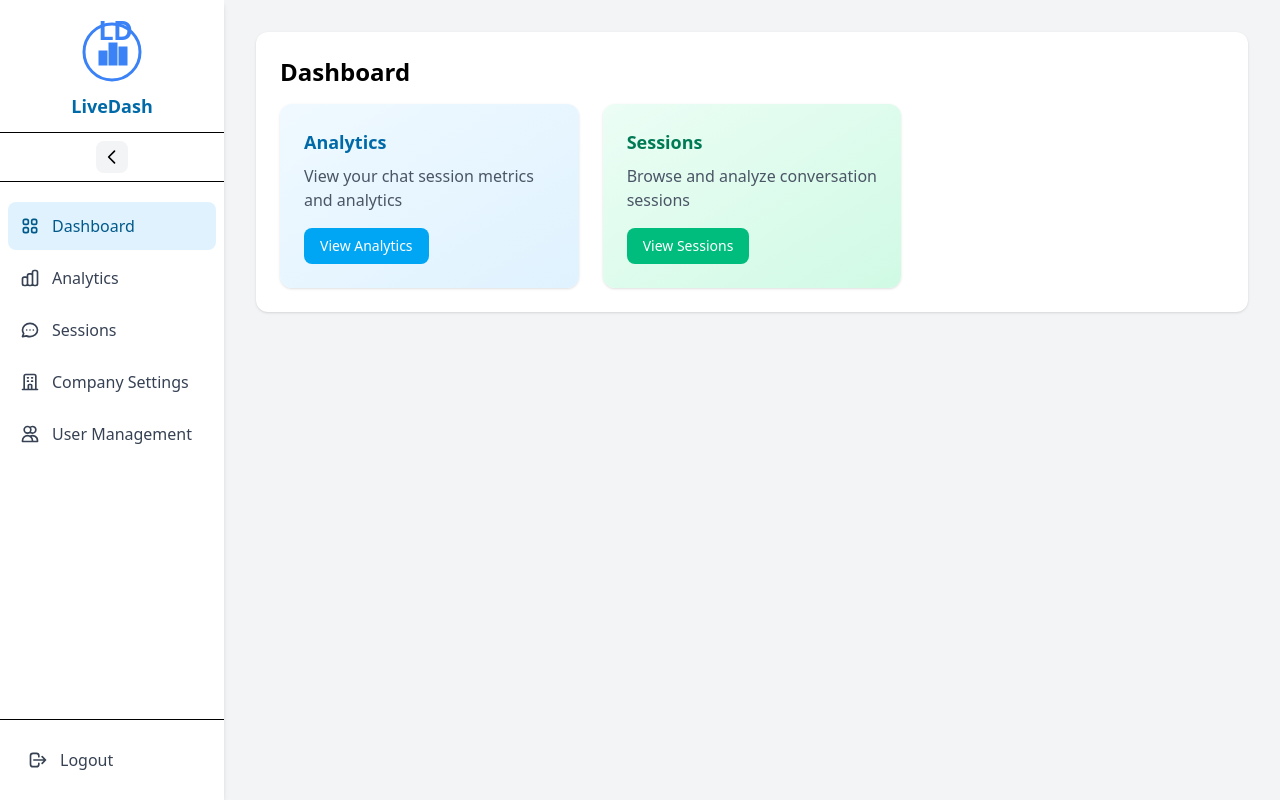
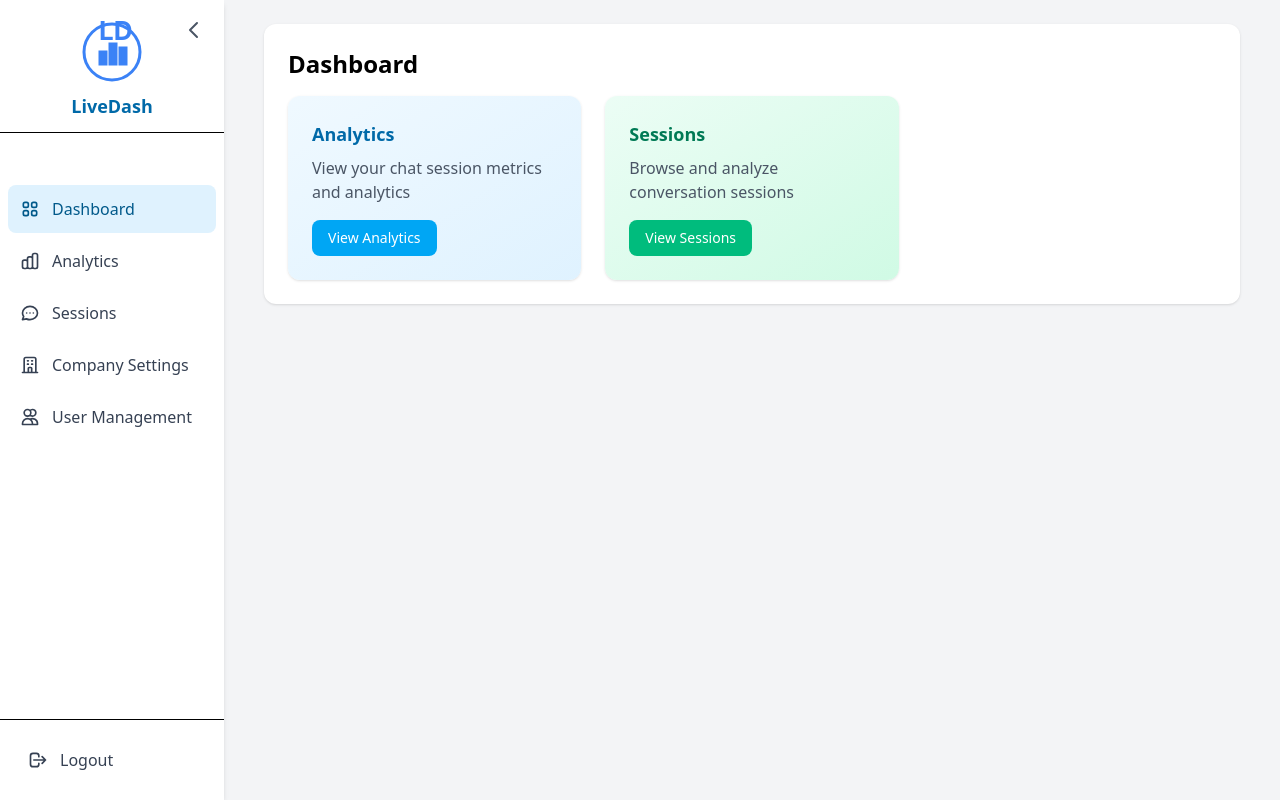
Before and after one commit to kjanat/livedash-node, a Next.js app: page /dashboard in a window 1280 px wide. Built offline with nearby package versions, Linux system fonts and the light colour scheme; no server answers; sample sign-in values are in the browser's storage.

Commit message:
Enhance dashboard layout and sidebar functionality; improve session metrics calculations and API error handling

```diff
--- a/app/dashboard/layout.tsx
+++ b/app/dashboard/layout.tsx
@@ -1,16 +1,44 @@
 "use client";
 
-import { ReactNode } from "react";
-import { useSession, signOut } from "next-auth/react";
+import { ReactNode, useState, useEffect, useCallback } from "react";
+import { useSession } from "next-auth/react";
 import { useRouter } from "next/navigation";
 import Sidebar from "../../components/Sidebar";
 
 export default function DashboardLayout({ children }: { children: ReactNode }) {
-  // eslint-disable-next-line @typescript-eslint/no-unused-vars, no-unused-vars
-  const { data: session, status } = useSession();
+  const { status } = useSession();
   const router = useRouter();
 
-  // Redirect if not authenticated
+  const [isSidebarExpanded, setIsSidebarExpanded] = useState(true);
+  const [isMobile, setIsMobile] = useState(false);
+
+  useEffect(() => {
+    const updateStatesBasedOnScreen = () => {
+      const screenIsMobile = window.innerWidth < 640; // sm breakpoint for mobile
+      const screenIsSmallDesktop = window.innerWidth < 768 && !screenIsMobile; // between sm and md
+
+      setIsMobile(screenIsMobile);
+      setIsSidebarExpanded(!screenIsSmallDesktop && !screenIsMobile);
+    };
+
+    updateStatesBasedOnScreen();
+    window.addEventListener("resize", updateStatesBasedOnScreen);
+    return () =>
+      window.removeEventListener("resize", updateStatesBasedOnScreen);
+  }, []);
+
+  // Toggle sidebar handler - used for clicking the toggle button
+  const toggleSidebarHandler = useCallback(() => {
+    setIsSidebarExpanded((prev) => !prev);
+  }, []);
+
+  // Collapse sidebar handler - used when clicking navigation links on mobile
+  const collapseSidebar = useCallback(() => {
+    if (isMobile) {
+      setIsSidebarExpanded(false);
+    }
+  }, [isMobile]);
+
   if (status === "unauthenticated") {
     router.push("/login");
     return (
@@ -20,7 +48,6 @@ export default function DashboardLayout({ children }: { children: ReactNode }) {
     );
   }
 
-  // Show loading state while session status is being determined
   if (status === "loading") {
     return (
       <div className="flex h-screen items-center justify-center">
@@ -29,20 +56,26 @@ export default function DashboardLayout({ children }: { children: ReactNode }) {
     );
   }
 
-  // Defined for potential future use, like adding a logout button in the layout
-  // eslint-disable-next-line @typescript-eslint/no-unused-vars, no-unused-vars
-  const handleLogout = () => {
-    signOut({ callbackUrl: "/login" });
-  };
-
   return (
     <div className="flex h-screen bg-gray-100">
-      {/* Sidebar with logout handler passed as prop */}
-      <Sidebar />
+      <Sidebar
+        isExpanded={isSidebarExpanded}
+        isMobile={isMobile}
+        onToggle={toggleSidebarHandler}
+        onNavigate={collapseSidebar}
+      />
 
-      {/* Main content */}
-      <div className="flex-1 overflow-auto p-8">
-        <div className="mx-auto max-w-7xl">{children}</div>
+      <div
+        className={`flex-1 overflow-auto transition-all duration-300 py-4 pr-4
+          ${
+            isSidebarExpanded
+              ? "pl-4 sm:pl-6 md:pl-10"
+              : "pl-20 sm:pl-20 md:pl-6"
+          }
+          sm:pr-6 md:py-6 md:pr-10`}
+      >
+        {/* <div className="w-full mx-auto">{children}</div> */}
+        <div className="max-w-7xl mx-auto">{children}</div>
       </div>
     </div>
   );
--- a/components/Sidebar.tsx
+++ b/components/Sidebar.tsx
@@ -1,6 +1,6 @@
 "use client";
 
-import { useState } from "react";
+import React from "react"; // No hooks needed since state is now managed by parent
 import Link from "next/link";
 import Image from "next/image";
 import { usePathname } from "next/navigation";
@@ -110,22 +110,32 @@ const LogoutIcon = () => (
   </svg>
 );
 
-const ToggleIcon = ({ isExpanded }: { isExpanded: boolean }) => (
+const MinimalToggleIcon = ({ isExpanded }: { isExpanded: boolean }) => (
   <svg
-    xmlns="http://www.w3.org/2000/svg"
-    className={`h-5 w-5 transform transition-transform ${isExpanded ? "rotate-180" : ""}`}
+    className="h-6 w-6 text-gray-600 group-hover:text-sky-700 transition-colors"
     fill="none"
     viewBox="0 0 24 24"
     stroke="currentColor"
+    strokeWidth={2}
   >
+    {isExpanded ? (
+      <path strokeLinecap="round" strokeLinejoin="round" d="M15 19l-7-7 7-7" />
+    ) : (
       <path
         strokeLinecap="round"
         strokeLinejoin="round"
-      strokeWidth={2}
-      d="M9 5l7 7-7 7"
+        d="M4 6h16M4 12h16M4 18h7"
       />
+    )}
   </svg>
 );
+
+export interface SidebarProps {
+  isExpanded: boolean;
+  onToggle: () => void;
+  isMobile?: boolean; // Add this property to indicate mobile viewport
+  onNavigate?: () => void; // Function to call when navigating to a new page
+}
 
 interface NavItemProps {
   href: string;
@@ -133,6 +143,7 @@ interface NavItemProps {
   icon: React.ReactNode;
   isExpanded: boolean;
   isActive: boolean;
+  onNavigate?: () => void; // Function to call when navigating to a new page
 }
 
 const NavItem: React.FC<NavItemProps> = ({
@@ -141,6 +152,7 @@ const NavItem: React.FC<NavItemProps> = ({
   icon,
   isExpanded,
   isActive,
+  onNavigate,
 }) => (
   <Link
     href={href}
@@ -149,6 +161,11 @@ const NavItem: React.FC<NavItemProps> = ({
         ? "bg-sky-100 text-sky-800 font-medium"
         : "hover:bg-gray-100 text-gray-700 hover:text-gray-900"
     }`}
+    onClick={() => {
+      if (onNavigate) {
+        onNavigate();
+      }
+    }}
   >
     <span className={`flex-shrink-0 ${isExpanded ? "mr-3" : "mx-auto"}`}>
       {icon}
@@ -168,75 +185,99 @@ const NavItem: React.FC<NavItemProps> = ({
   </Link>
 );
 
-export default function Sidebar() {
-  const [isExpanded, setIsExpanded] = useState(true);
+export default function Sidebar({
+  isExpanded,
+  onToggle,
+  isMobile = false,
+  onNavigate,
+}: SidebarProps) {
   const pathname = usePathname() || "";
-
-  const toggleSidebar = () => {
-    setIsExpanded(!isExpanded);
-  };
 
   const handleLogout = () => {
     signOut({ callbackUrl: "/login" });
   };
 
   return (
+    <>
+      {/* Backdrop overlay when sidebar is expanded on mobile */}
+      {isExpanded && isMobile && (
         <div
-      className={`relative h-screen bg-white shadow-md transition-all duration-300 ${
-        isExpanded ? "w-56" : "w-16"
-      } flex flex-col overflow-visible`}
+          className="fixed inset-0 bg-gray-900 bg-opacity-50 z-10 transition-opacity duration-300"
+          onClick={onToggle}
+        />
+      )}
+
+      <div
+        className={`fixed md:relative h-screen bg-white shadow-md transition-all duration-300
+        ${
+          isExpanded ? (isMobile ? "w-full sm:w-80" : "w-56") : "w-16"
+        } flex flex-col overflow-visible z-20`}
       >
-      {/* Logo section - now above toggle button */}
-      <div className="flex flex-col items-center pt-5 pb-3">
+        <div className="flex flex-col items-center pt-5 pb-3 border-b relative">
+          {/* Toggle button when sidebar is collapsed - above logo */}
+          {!isExpanded && (
+            <div className="absolute top-1 left-1/2 transform -translate-x-1/2 z-30">
+              <button
+                onClick={(e) => {
+                  e.preventDefault(); // Prevent any navigation
+                  onToggle();
+                }}
+                className="p-1.5 rounded-md hover:bg-gray-200 focus:outline-none focus:ring-2 focus:ring-sky-500 transition-colors group"
+                title="Expand sidebar"
+              >
+                <MinimalToggleIcon isExpanded={isExpanded} />
+              </button>
+            </div>
+          )}
+
+          {/* Logo section with link to homepage */}
+          <Link href="/" className="flex flex-col items-center">
             <div
-          className={`relative ${isExpanded ? "w-16" : "w-10"} aspect-square mb-1`}
+              className={`relative ${isExpanded ? "w-16" : "w-10 mt-8"} aspect-square mb-1 transition-all duration-300`}
             >
               <Image
                 src="/favicon.svg"
                 alt="LiveDash Logo"
                 fill
                 className="transition-all duration-300"
-            // Added priority prop for LCP optimization
                 priority
                 style={{
                   objectFit: "contain",
                   maxWidth: "100%",
-              // height: "auto"
                 }}
               />
             </div>
             {isExpanded && (
-          <span className="text-lg font-bold text-sky-700 mt-1">LiveDash</span>
+              <span className="text-lg font-bold text-sky-700 mt-1 transition-opacity duration-300">
+                LiveDash
+              </span>
             )}
+          </Link>
         </div>
-      {/* Toggle button */}
-      <div className="flex justify-center border-b border-t py-2">
+        {isExpanded && (
+          <div className="absolute top-3 right-3 z-30">
             <button
-          onClick={toggleSidebar}
-          className="p-1.5 rounded-lg bg-gray-100 hover:bg-gray-200 transition-colors relative group"
-          title={isExpanded ? "Collapse sidebar" : "Expand sidebar"}
+              onClick={(e) => {
+                e.preventDefault(); // Prevent any navigation
+                onToggle();
+              }}
+              className="p-1.5 rounded-md hover:bg-gray-200 focus:outline-none focus:ring-2 focus:ring-sky-500 transition-colors group"
+              title="Collapse sidebar"
             >
-          <ToggleIcon isExpanded={isExpanded} />
-          {!isExpanded && (
-            <div
-              className="fixed ml-6 w-auto p-2 min-w-max rounded-md shadow-md text-xs font-medium
-              text-white bg-gray-800 z-50
-              invisible opacity-0 -translate-x-3 transition-all
-              group-hover:visible group-hover:opacity-100 group-hover:translate-x-0"
-            >
-              {isExpanded ? "Collapse sidebar" : "Expand sidebar"}
+              <MinimalToggleIcon isExpanded={isExpanded} />
+            </button>
           </div>
         )}
-        </button>
-      </div>
-      {/* Navigation items */}
-      <nav className="flex-1 py-4 px-2 overflow-y-auto overflow-x-visible">
+        <nav
+          className={`flex-1 py-4 px-2 overflow-y-auto overflow-x-visible ${isExpanded ? "pt-12" : "pt-4"}`}
+        >
           <NavItem
             href="/dashboard"
             label="Dashboard"
             icon={<DashboardIcon />}
             isExpanded={isExpanded}
             isActive={pathname === "/dashboard"}
+            onNavigate={onNavigate}
           />
           <NavItem
             href="/dashboard/overview"
@@ -259,6 +300,7 @@ export default function Sidebar() {
             }
             isExpanded={isExpanded}
             isActive={pathname === "/dashboard/overview"}
+            onNavigate={onNavigate}
           />
           <NavItem
             href="/dashboard/sessions"
@@ -266,6 +308,7 @@ export default function Sidebar() {
             icon={<SessionsIcon />}
             isExpanded={isExpanded}
             isActive={pathname.startsWith("/dashboard/sessions")}
+            onNavigate={onNavigate}
           />
           <NavItem
             href="/dashboard/company"
@@ -273,6 +316,7 @@ export default function Sidebar() {
             icon={<CompanyIcon />}
             isExpanded={isExpanded}
             isActive={pathname === "/dashboard/company"}
+            onNavigate={onNavigate}
           />
           <NavItem
             href="/dashboard/users"
@@ -280,9 +324,9 @@ export default function Sidebar() {
             icon={<UsersIcon />}
             isExpanded={isExpanded}
             isActive={pathname === "/dashboard/users"}
+            onNavigate={onNavigate}
           />
         </nav>
-      {/* Logout at the bottom */}
         <div className="p-4 border-t mt-auto">
           <button
             onClick={handleLogout}
@@ -308,5 +352,6 @@ export default function Sidebar() {
           </button>
         </div>
       </div>
+    </>
   );
 }
--- a/lib/types.ts
+++ b/lib/types.ts
@@ -138,6 +138,10 @@ export interface MetricsResult {
   usersTrend?: number; // e.g., percentage change in uniqueUsers
   avgSessionTimeTrend?: number; // e.g., percentage change in avgSessionLength
   avgResponseTimeTrend?: number; // e.g., percentage change in avgResponseTime
+
+  // Debug properties
+  totalSessionDuration?: number;
+  validSessionsForDuration?: number;
 }
 
 export interface ApiResponse<T> {
```
Also changed, not shown: app/dashboard/overview/page.tsx (+9 -3 lines), components/WordCloud.tsx (+6 -14 lines), lib/metrics.ts (+18 -7 lines), pages/api/forgot-password.ts (+9 -16 lines), pages/api/reset-password.ts (+6 -11 lines). Lines whose indentation alone changed are shown as unchanged.
